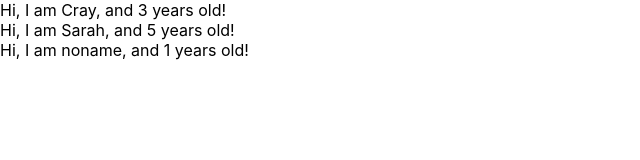
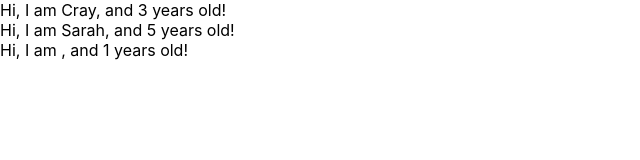
Before and after one commit to craymaru/react-redux-crud-application, a React (Create React App) app: page / in a window 1280 px wide. Shown: the top 160 px of the page, without its empty margins (0-640 px from the left). Built offline with nearby package versions, Linux system fonts and the light colour scheme.

Commit message:
Learned prop types.

```diff
--- a/src/App.js
+++ b/src/App.js
@@ -1,10 +1,11 @@
 import React from "react";
+import PropTypes from "prop-types";
 
 const App = () => {
   const profiles = [
     { name: "Cray", age: 3 },
     { name: "Sarah", age: 5 },
-    { }
+    { age: 1 }
   ]
   return (
     <div>
@@ -21,9 +22,9 @@ const User = (props) => {
 return <div>Hi, I am {props.name}, and {props.age} years old!</div>
 }
 
-User.defaultProps = {
-  age: 1,
-  name: "noname"
+User.propTypes = {
+  name: PropTypes.string,
+  age: PropTypes.number.isRequired
 }
 
 export default App;
```
